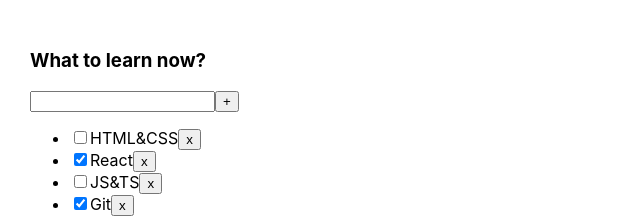
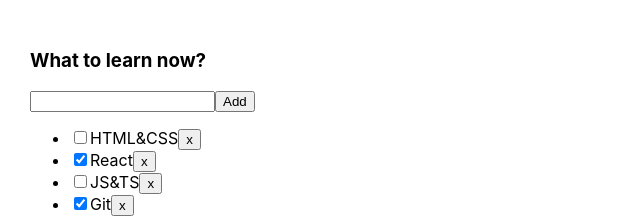
Before and after one commit to ErokhinHeorhii/TodoList, a React (Create React App) app: page / in a window 1280 px wide. Shown: the top 218 px of the page, without its empty margins (0-640 px from the left). Built offline with nearby package versions, Linux system fonts and the light colour scheme.

Commit message:
feat: add new task in TodoList

```diff
--- a/package.json
+++ b/package.json
@@ -10,10 +10,12 @@
     "@types/node": "^12.0.0",
     "@types/react": "^16.9.0",
     "@types/react-dom": "^16.9.0",
+    "@types/uuid": "^8.3.4",
     "react": "^16.13.1",
     "react-dom": "^16.13.1",
     "react-scripts": "3.4.1",
-    "typescript": "~3.7.2"
+    "typescript": "~3.7.2",
+    "uuid": "^8.3.2"
   },
   "scripts": {
     "start": "react-scripts start",
--- a/src/App.tsx
+++ b/src/App.tsx
@@ -1,4 +1,5 @@
 import React, { useState } from 'react';
+import { v1 } from 'uuid';
 import './App.css';
 import TodoList, { TaskType } from './TodoList';
 
@@ -7,26 +8,26 @@
 
 // class components
 function App() {
-
+    // console.log(v1())
     // BusnessLogic
-    // бывает еще интерфейс -терминал
+    // бывает еще интерфейс -терминал CommandLineInterfase
     // Графический интерфейс у нас в проекте (GUI)
     // GUI-> CRUD(Create, Read, Update, Delete)
 
     const TodoListTitle = "What to learn now? "
 
-    let [task, deleteTask] = useState<Array<TaskType>>(
+    let [task, setTask] = useState<Array<TaskType>>(
         [
-            { id: 1, title: "HTML&CSS", isDone: false },
-            { id: 2, title: "React", isDone: true },
-            { id: 3, title: "JS&TS", isDone: false },
-            { id: 4, title: "Git", isDone: true },
+            { id: v1(), title: "HTML&CSS", isDone: false },
+            { id: v1(), title: "React", isDone: true },
+            { id: v1(), title: "JS&TS", isDone: false },
+            { id: v1(), title: "Git", isDone: true },
         ]
     )
 
-    const removeTask = (taskId: number) => {
+    const removeTask = (taskId: string) => {
         task = task.filter(item => item.id !== taskId)
-        deleteTask(task)
+        setTask(task)
         //  setTask работает асинхронно
     }
     // ///////////////////////////////////
@@ -35,10 +36,10 @@
     function setFiltertask() {
         let taskForFilter = task;
         if (filter === "active") {
-          return  taskForFilter = task.filter(item => item.isDone === false)
+            return taskForFilter = task.filter(item => item.isDone === false)
         }
         if (filter === "completed") {
-          return  taskForFilter = task.filter(item => item.isDone === true)
+            return taskForFilter = task.filter(item => item.isDone === true)
         }
         return taskForFilter
     }
@@ -47,16 +48,23 @@
         filterTask(buttonName)
     }
     // UseState работает асинхронно
+    const addTask = (title:string) => {
+        const newTask: TaskType = {
+            id: v1(), title: title, isDone: false
+        }
 
-    //
-
+        const copyTask = [...task]
+        copyTask.push(newTask)
+        setTask(copyTask)
+    }
 
     return (
         <div className="App">
             <TodoList title={TodoListTitle}
                 task={setFiltertask()}
                 removeTask={removeTask}
-                changeTask={changeTask} />
+                changeTask={changeTask}
+                addTask={addTask}/>
         </div>
     );
 }
--- a/src/TodoList.tsx
+++ b/src/TodoList.tsx
@@ -1,44 +1,71 @@
-import React from "react";
+import React, { ChangeEvent, KeyboardEvent, useState } from "react";
 import { taskFilterType } from "./App";
 
 type TodoListPropsType = {
   title: string;
   task: Array<TaskType>;
-  removeTask: (taskId: number) => void;
-  changeTask:(buttonName:taskFilterType)=>void;
+  removeTask: (taskId: string) => void;
+  changeTask: (buttonName: taskFilterType) => void;
+  addTask: (title: string) => void
 }
 
 export type TaskType = {
-  id: number;
+  id: string;
   title: string;
   isDone: boolean;
 }
 
 const TodoList = (props: TodoListPropsType) => {
-  const tasksItems = props.task.map(item => {
+
+  const [title, setTitle] = useState<string>(' ')
+
+  // проверка на ноль-
+  const tasksItems = props.task.length
+    ? props.task.map(item => {
       return (
         <li key={item.id}>
           <input type="checkbox" checked={item.isDone} />
           <span>{item.title}</span>
-        <button onClick={()=>{props.removeTask(item.id)}}>x </button>
+          <button onClick={() => { props.removeTask(item.id) }}>x </button>
         </li>
       )
     })
+    : <span> Task list is empty</span>
+
+  const onChangeAddTask = (e: ChangeEvent<HTMLInputElement>) => {
+    setTitle(e.currentTarget.value)
+  }
+  const onKeyDownAddTask = (e: KeyboardEvent<HTMLInputElement>) => {
+    if (e.key === "Enter") {
+      addTaskTodoList()
+    }
+  }
+
+  const addTaskTodoList = () => {
+    props.addTask(title)
+    setTitle(' ')
+  }
+
+  const handlerCreater = (filter: taskFilterType) => {
+    return () => props.changeTask(filter)
+  }
 
   return (
     <div>
       <h3>{props.title}</h3>
       <div>
-        <input />
-        <button>+</button>
+        <input value={title}
+          onChange={onChangeAddTask}
+          onKeyDown={onKeyDownAddTask} />
+        <button onClick={addTaskTodoList}>Add</button>
       </div>
       <ul>
         {tasksItems}
       </ul>
       <div>
-        <button onClick={()=>{props.changeTask("all")}}>All</button>
-        <button onClick={()=>{props.changeTask("active")}}>Active</button>
-        <button onClick={()=>{props.changeTask("completed")}}>Completed</button>
+        <button onClick={handlerCreater("all")}>All</button>
+        <button onClick={handlerCreater("active")}>Active</button>
+        <button onClick={handlerCreater("completed")}>Completed</button>
       </div>
     </div>
 
```
Also changed, not shown: 1 other file (tests, documents, lock files or other folders). Lines whose indentation alone changed are shown as unchanged.
